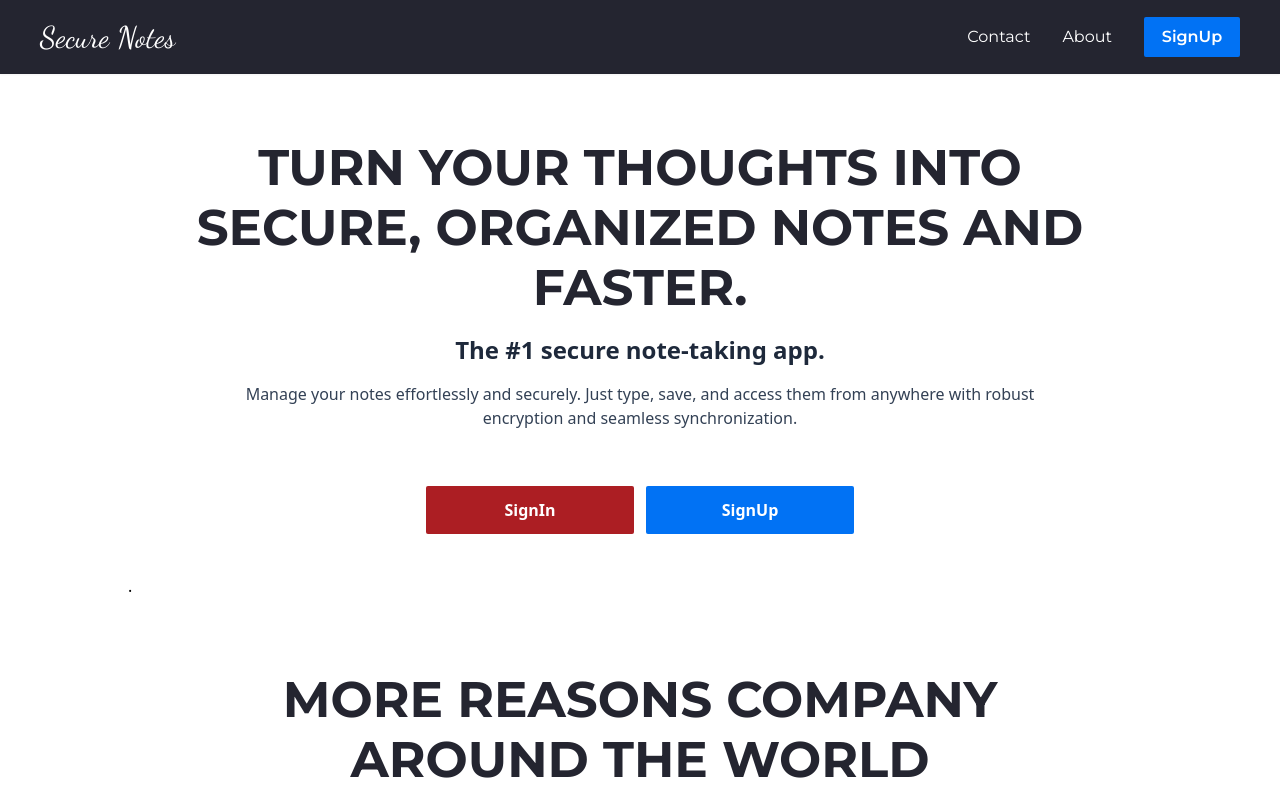
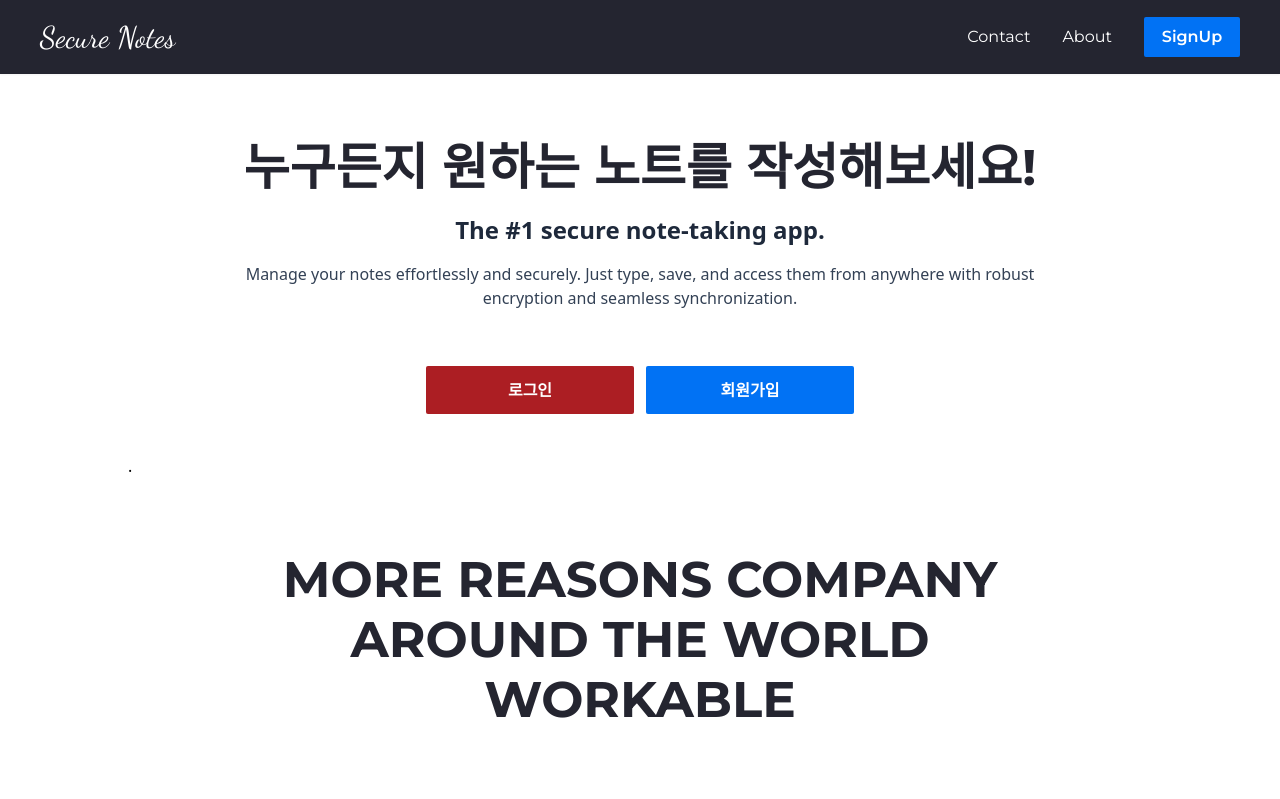
Before and after one commit to HJH-ha/secure-notes-react, a React (Create React App) app: page / in a window 1280 px wide. Shown: the top 799 px of the page. Built offline with nearby package versions, Linux system fonts and the light colour scheme.

Commit message:
기본페이지

```diff
--- a/src/components/LandingPage.js
+++ b/src/components/LandingPage.js
@@ -7,17 +7,19 @@ import State from "./LandingPageCom/State";
 import Testimonial from "./LandingPageCom/Testimonial/Testimonial";
 import { useMyContext } from "../store/ContextApi";
 
+// 위에서 내려오는 애니메이션
 const fadeInFromTop = {
   hidden: { opacity: 0, y: -50 },
   visible: { opacity: 1, y: 0, transition: { duration: 0.8 } },
 };
+// 밑에서 올라오는 애니메이션
 const fadeInFromBotom = {
   hidden: { opacity: 0, y: 20 },
   visible: { opacity: 1, y: 0, transition: { duration: 0.5 } },
 };
 
 const LandingPage = () => {
-  // Access the token  state by using the useMyContext hook from the ContextProvider
+  // 컨텍스트에서 토큰 가져옴
   const { token } = useMyContext();
 
   return (
@@ -29,7 +31,7 @@ const LandingPage = () => {
           animate="visible"
           variants={fadeInFromTop}
         >
-          Turn your thoughts into secure, organized notes And Faster.
+          누구든지 원하는 노트를 작성해보세요!
         </motion.h1>
         <h3 className="text-logoText md:text-2xl text-xl font-semibold text-slate-800 text-center">
           The #1 secure note-taking app.
@@ -49,7 +51,7 @@ const LandingPage = () => {
             <>
               <Link to="/create-note">
                 <Buttons className="sm:w-52 w-44 bg-customRed font-semibold hover:scale-105 transition-all duration-200 cursor-pointer text-white px-10 py-3 rounded-sm">
-                  Create Note
+                  새 노트 만들기
                 </Buttons>
               </Link>
               <Link to="/notes">
@@ -62,12 +64,12 @@ const LandingPage = () => {
             <>
               <Link to="/login">
                 <Buttons className="sm:w-52 w-44 bg-customRed font-semibold hover:scale-105 transition-all duration-200 cursor-pointer text-white px-10 py-3 rounded-sm">
-                  SignIn
+                  로그인
                 </Buttons>
               </Link>
               <Link to="/signup">
                 <Buttons className="sm:w-52 w-44 bg-btnColor font-semibold hover:scale-105 transition-all duration-200 cursor-pointer text-white px-10 py-3 rounded-sm">
-                  SignUp
+                  회원가입
                 </Buttons>
               </Link>
             </>
```
